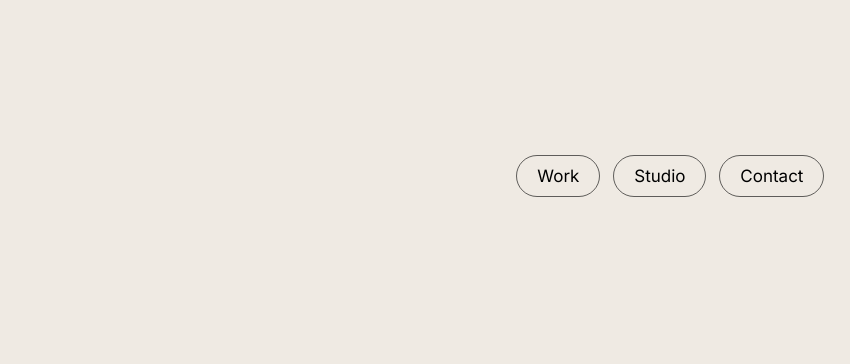
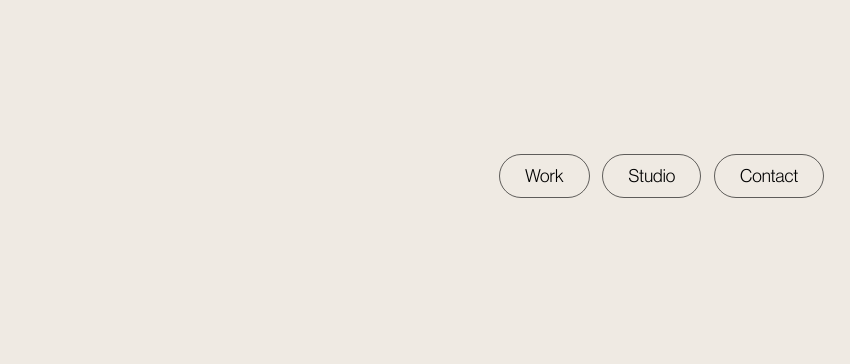
Before and after one commit to tareksabbir/Sundown, a plain HTML site: page index.html in a window 1280 px wide. Shown: the full height of the page, 430-1280 px from the left. Drawn offline with Linux system fonts and the light colour scheme.

Commit message:
font add
"Updated font imports and styles, added local font files, and modified navbar button styles and animations."

```diff
--- a/style.css
+++ b/style.css
@@ -1,10 +1,25 @@
-@import url('https://fonts.googleapis.com/css2?family=Inter:ital,opsz,wght@0,14..32,100..900;1,14..32,100..900&family=Open+Sans&display=swap');
+@font-face {
+  font-family: neu;
+  src: url(./font/NeueHaasDisplayMediu.ttf);
+}
+
+@font-face {
+  font-family: neu;
+  font-weight: 100;
+  src: url(./font/NeueHaasDisplayLight.ttf);
+}
+
+@font-face {
+  font-family: neu;
+  font-weight: 200;
+  src: url(./font/NeueHaasDisplayRoman.ttf);
+}
 
 * {
   margin: 0;
   padding: 0;
   box-sizing: border-box;
-  font-family: "Inter", sans-serif;
+  font-family: neu;
 }
 
 html,
@@ -33,18 +48,18 @@ nav {
   gap: 1vw;
 }
 
+/* navbar button animation  starts*/
+
 .nav-links h4 {
-  padding: 10px 20px;
+  padding: 10px 25px;
   border: 1px solid rgba(0, 0, 0, 0.605);
   border-radius: 2rem;
-  font-weight: 400;
+  font-weight: 100;
   color: rgba(0, 0, 0, 0.869);
-  font-size: 17px;
+  font-size: 18px;
   position: relative;
-  transition: all ease 0.5s;
+  transition: all ease 0.6s;
   overflow: hidden;
-
-
 }
 
 .nav-links h4::after {
@@ -56,9 +71,7 @@ nav {
   left: 0;
   bottom: -100%;
   border-radius: 50%;
-  transition: all ease 0.5s;
-
-
+  transition: all ease 0.6s;
 }
 
 .nav-links h4:hover::after {
@@ -66,13 +79,15 @@ nav {
   border-radius: 0;
 }
 
-.nav-links h4 a{
-    text-decoration: none;
-    color: black;
-    z-index: 9;
-    position: relative;
+.nav-links h4 a {
+  text-decoration: none;
+  color: black;
+  z-index: 9;
+  position: relative;
 }
 
-.nav-links h4:hover a{
-    color: white;
+.nav-links h4:hover a {
+  color: white;
 }
+
+/* navbar button animation end*/
```
Also changed, not shown: font/NeueHaasDisplayBlack.ttf (added), font/NeueHaasDisplayBlackItalic.ttf (added), font/NeueHaasDisplayBold.ttf (added), font/NeueHaasDisplayBoldItalic.ttf (added), font/NeueHaasDisplayLight.ttf (added), font/NeueHaasDisplayLightItalic.ttf (added), font/NeueHaasDisplayMediu.ttf (added), font/NeueHaasDisplayMediumItalic.ttf (added), font/NeueHaasDisplayRoman.ttf (added), font/NeueHaasDisplayRomanItalic.ttf (added), font/NeueHaasDisplayThin.ttf (added), font/NeueHaasDisplayThinItalic.ttf (added), font/NeueHaasDisplayXThin.ttf (added), font/NeueHaasDisplayXThinItalic.ttf (added), 2 more files.
